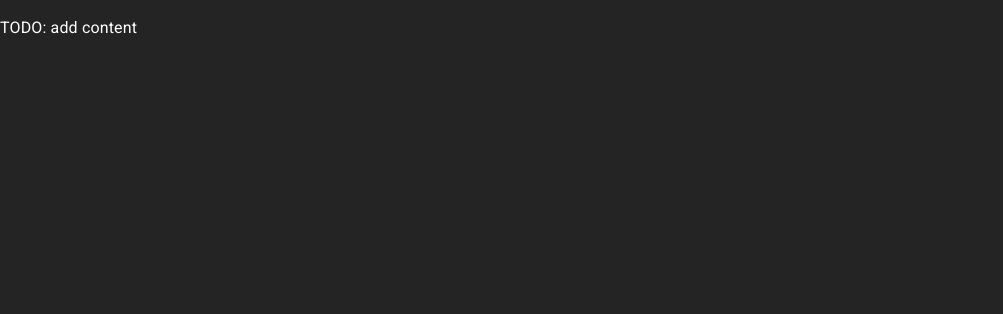
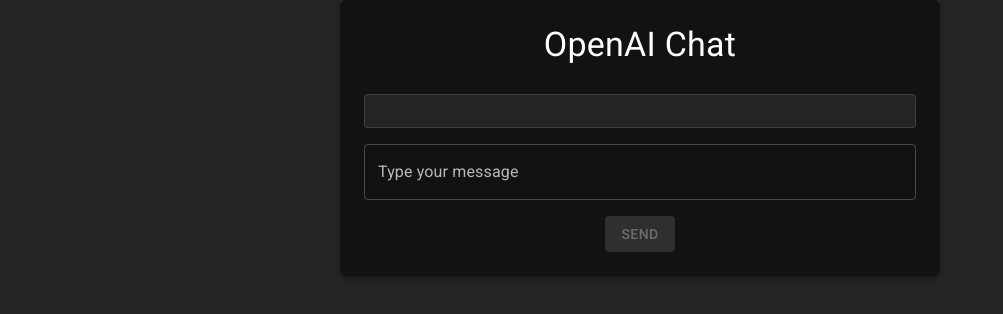
Before and after one commit to tolosa/character-chatbot-react, a React (Vite) app: page / in a window 1280 px wide. Shown: the top 314 px of the page, without its empty margins (0-1003 px from the left). Built offline with nearby package versions, Linux system fonts and the light colour scheme.

Commit message:
Add basic chatbot functionality

```diff
--- a/package.json
+++ b/package.json
@@ -13,6 +13,7 @@
     "@emotion/react": "^11.14.0",
     "@emotion/styled": "^11.14.0",
     "@mui/material": "^6.4.1",
+    "axios": "^1.7.9",
     "react": "^18.3.1",
     "react-dom": "^18.3.1"
   },
--- a/src/App.jsx
+++ b/src/App.jsx
@@ -1,4 +1,5 @@
 import { ThemeProvider, createTheme, CssBaseline } from "@mui/material";
+import { ChatBot } from "./components/ChatBot";
 
 const theme = createTheme({
   palette: {
@@ -12,7 +13,7 @@ const theme = createTheme({
 const App = () => (
   <ThemeProvider theme={theme} noSsr>
     <CssBaseline />
-    <p>TODO: add content</p>
+    <ChatBot />
   </ThemeProvider>
 );
 
--- /dev/null
+++ b/src/components/ChatBot.jsx
@@ -0,0 +1,174 @@
+import { useState } from "react";
+import { Box, Button, TextField, Typography } from "@mui/material";
+
+const ChatBot = () => {
+  const [userInput, setUserInput] = useState("");
+  const [messages, setMessages] = useState([]);
+  const [isLoading, setIsLoading] = useState(false);
+
+  console.log("env", import.meta.env);
+
+  const callOpenAIStreaming = async () => {
+    if (!userInput.trim()) return;
+
+    setIsLoading(true);
+
+    const updatedMessages = [...messages, { role: "user", content: userInput }];
+
+    setMessages(updatedMessages);
+
+    try {
+      const response = await fetch(
+        "https://api.openai.com/v1/chat/completions",
+        {
+          method: "POST",
+          headers: {
+            "Content-Type": "application/json",
+            Authorization: `Bearer ${import.meta.env.VITE_OPENAI_KEY}`,
+          },
+          body: JSON.stringify({
+            model: "gpt-4o-mini",
+            messages: updatedMessages,
+            stream: true,
+          }),
+        }
+      );
+
+      if (!response.body) {
+        console.error("Streaming not supported");
+        setIsLoading(false);
+        return;
+      }
+
+      const reader = response.body.getReader();
+      const decoder = new TextDecoder();
+      let done = false;
+      let assistantResponse = "";
+
+      setMessages((prev) => [
+        ...prev,
+        { role: "assistant", content: "" }, // Temporary placeholder for streaming response
+      ]);
+
+      while (!done) {
+        const { value, done: readerDone } = await reader.read();
+        done = readerDone;
+
+        if (value) {
+          const chunk = decoder.decode(value, { stream: true });
+          const lines = chunk.split("\n").filter((line) => line.trim() !== "");
+
+          lines.forEach((line) => {
+            if (line === "data: [DONE]") {
+              done = true;
+              return;
+            }
+
+            if (line.startsWith("data: ")) {
+              try {
+                const json = JSON.parse(line.substring(6)); // Parse JSON after "data: "
+                const token = json.choices?.[0]?.delta?.content;
+
+                if (token) {
+                  assistantResponse += token;
+
+                  // Update the most recent assistant message dynamically
+                  setMessages((prev) =>
+                    prev.map((message, index) =>
+                      index === prev.length - 1
+                        ? { ...message, content: assistantResponse }
+                        : message
+                    )
+                  );
+                }
+              } catch (err) {
+                console.error("Failed to parse JSON:", err);
+              }
+            }
+          });
+        }
+      }
+    } catch (error) {
+      console.error("Error:", error);
+    } finally {
+      setIsLoading(false);
+      setUserInput(""); // Clear the input field
+    }
+  };
+
+  return (
+    <Box
+      sx={{
+        display: "flex",
+        flexDirection: "column",
+        alignItems: "center",
+        gap: 2,
+        p: 3,
+        maxWidth: 600,
+        mx: "auto",
+        boxShadow: 3,
+        borderRadius: 2,
+        bgcolor: "background.paper",
+      }}
+    >
+      <Typography variant="h4" gutterBottom>
+        OpenAI Chat
+      </Typography>
+
+      <Box
+        sx={{
+          width: "100%",
+          maxHeight: 300,
+          overflowY: "auto",
+          p: 2,
+          border: "1px solid",
+          borderColor: "divider",
+          borderRadius: 1,
+          bgcolor: "background.default",
+        }}
+      >
+        {messages.map((message, index) => (
+          <Typography
+            key={index}
+            variant="body1"
+            sx={{
+              whiteSpace: "pre-wrap",
+              textAlign: message.role === "user" ? "right" : "left",
+              color: message.role === "user" ? "primary.main" : "text.primary",
+              mt: 1,
+            }}
+          >
+            <strong>{message.role === "user" ? "You:" : "Assistant:"}</strong>{" "}
+            {message.content}
+          </Typography>
+        ))}
+
+        {isLoading && (
+          <Typography variant="body1" sx={{ mt: 1, color: "text.secondary" }}>
+            Assistant is typing...
+          </Typography>
+        )}
+      </Box>
+
+      <TextField
+        label="Type your message"
+        variant="outlined"
+        fullWidth
+        value={userInput}
+        onChange={(e) => setUserInput(e.target.value)}
+        disabled={isLoading}
+      />
+
+      <Button
+        variant="contained"
+        color="primary"
+        onClick={callOpenAIStreaming}
+        disabled={isLoading || !userInput.trim()}
+      >
+        {isLoading ? "Loading..." : "Send"}
+      </Button>
+    </Box>
+  );
+};
+
+export { ChatBot };
```
Also changed, not shown: 2 other files (tests, documents, lock files or other folders).
